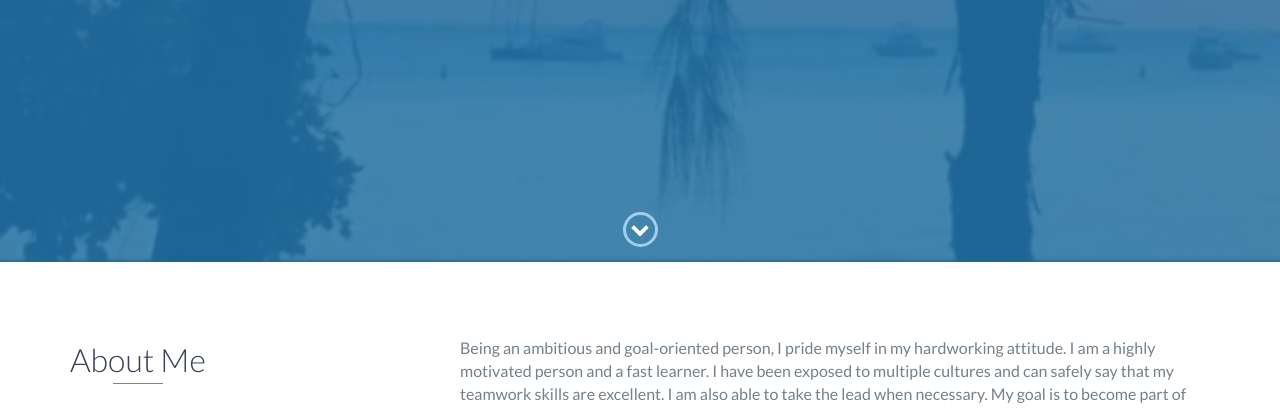
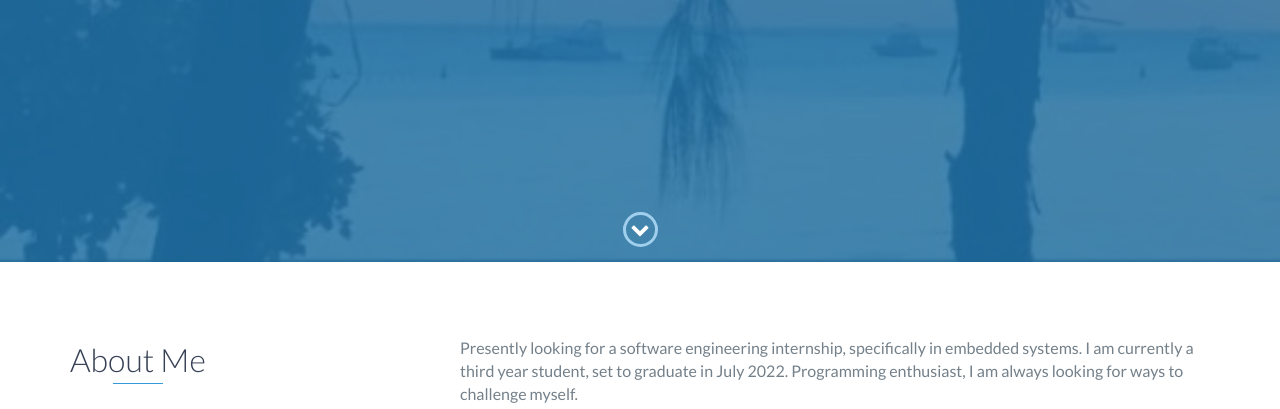
Before and after one commit to ShannonJuliette/ShannonJuliette.github.io, a website: page index.html in a window 1280 px wide. Shown: the part 538-947 px from the top of the page. Drawn offline with nearby package versions, Linux system fonts and the light colour scheme.

Commit message:
Update index.html

```diff
--- a/index.html
+++ b/index.html
@@ -70,10 +70,9 @@
                 </div>
                 <div class="col-md-8">
                     <p>
-                        Being an ambitious and goal-oriented person, I pride myself in my hardworking attitude. I am a highly motivated person and a fast learner.
-                        I have been exposed to multiple cultures and can safely say that my teamwork skills are excellent.
-                        I am also able to take the lead when necessary. My goal is to become part of the software engineering community and use the skills acquired
-                        through my diverse endeavours to contribute to embedded systems engineering projects.
+                        Presently looking for a software engineering internship, specifically in embedded systems.
+			I am currently a third year student, set to graduate in July 2022.
+			Programming enthusiast, I am always looking for ways to challenge myself.
                     </p>
                 </div>
             </div>
```
